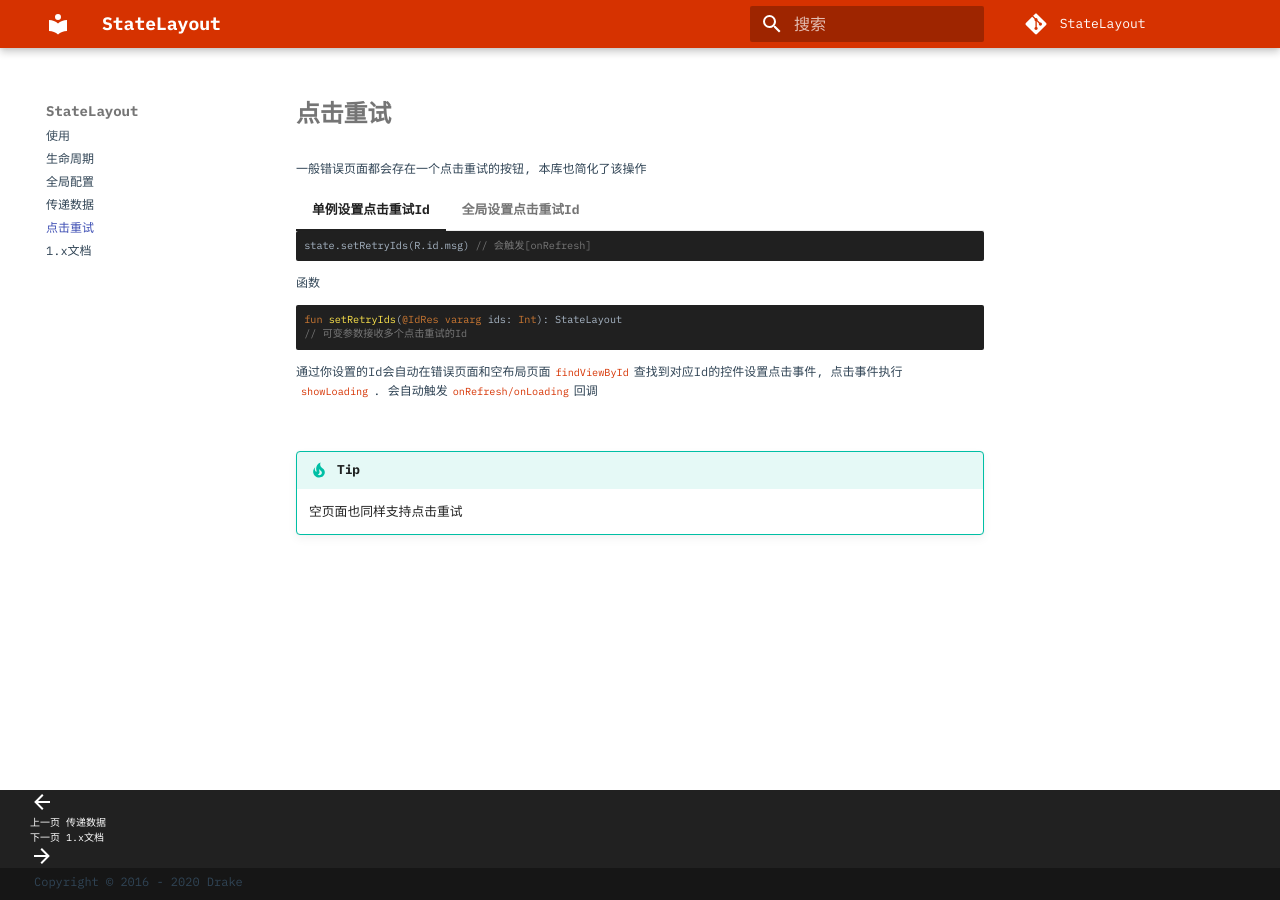
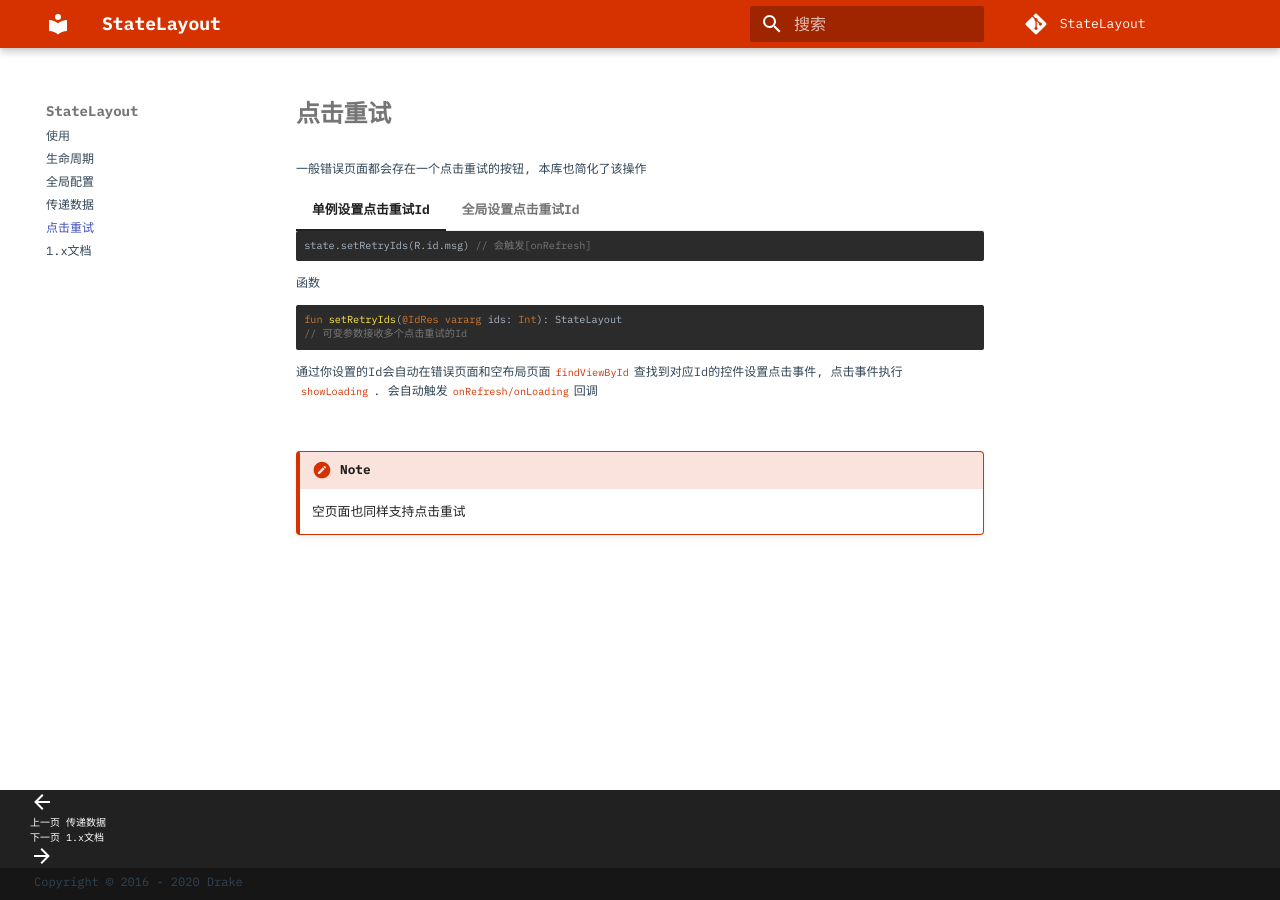
Before and after one commit to liangjingkanji/StateLayout, an MkDocs documentation site: the page built from docs/retry.md, in a window 1280 px wide. Built offline with MkDocs 1.6.1 and Material for MkDocs 9.7.7, drawn with Linux system fonts in a browser that asks for light colours; comment, search, counter and statistics services are not loaded.

Commit message:
更新文档样式

```diff
--- a/docs/css/extra.css
+++ b/docs/css/extra.css
@@ -1,6 +1,6 @@
 :root > * {
     --md-code-fg-color:                #A9B7C6;
-    --md-code-bg-color:                #202020;
+    --md-code-bg-color:                #2b2b2b;
     --md-code-hl-color:                #214283;
     --md-code-hl-number-color:         #82AAFF;
     --md-code-hl-special-color:        #A9B7C6;
@@ -14,7 +14,9 @@
     --md-code-hl-comment-color:        #787878;
     --md-code-hl-generic-color:        #A9B7C6;
     --md-code-hl-variable-color:       #A9B7C6;
+
     --highlighting-color:  #d63200;
+    --highlighting-color-opacity:  #d6320022;
 }
 
 [data-md-color-scheme="drake"] {
@@ -29,6 +31,17 @@
 .md-typeset, .md-nav__item {
     color: #304455 !important;
     font-size: 12px !important;
+}
+
+.md-typeset .admonition, .md-typeset details {
+    border-left: .2rem solid var(--md-primary-fg-color);
+    border-color: var(--md-primary-fg-color) !important;
+}
+.md-typeset .note>.admonition-title::before, .md-typeset .note>summary::before {
+    background-color: var(--md-primary-fg-color);
+}
+.md-typeset .note>.admonition-title, .md-typeset .note>summary {
+    background-color: var(--highlighting-color-opacity);
 }
 
 body {
--- a/docs/retry.md
+++ b/docs/retry.md
@@ -21,5 +21,5 @@ fun setRetryIds(@IdRes vararg ids: Int): StateLayout
 
 <br>
 
-!!! tip
+!!! note
     空页面也同样支持点击重试
```
Also changed, not shown: docs/global.md (+1 -1 lines).
